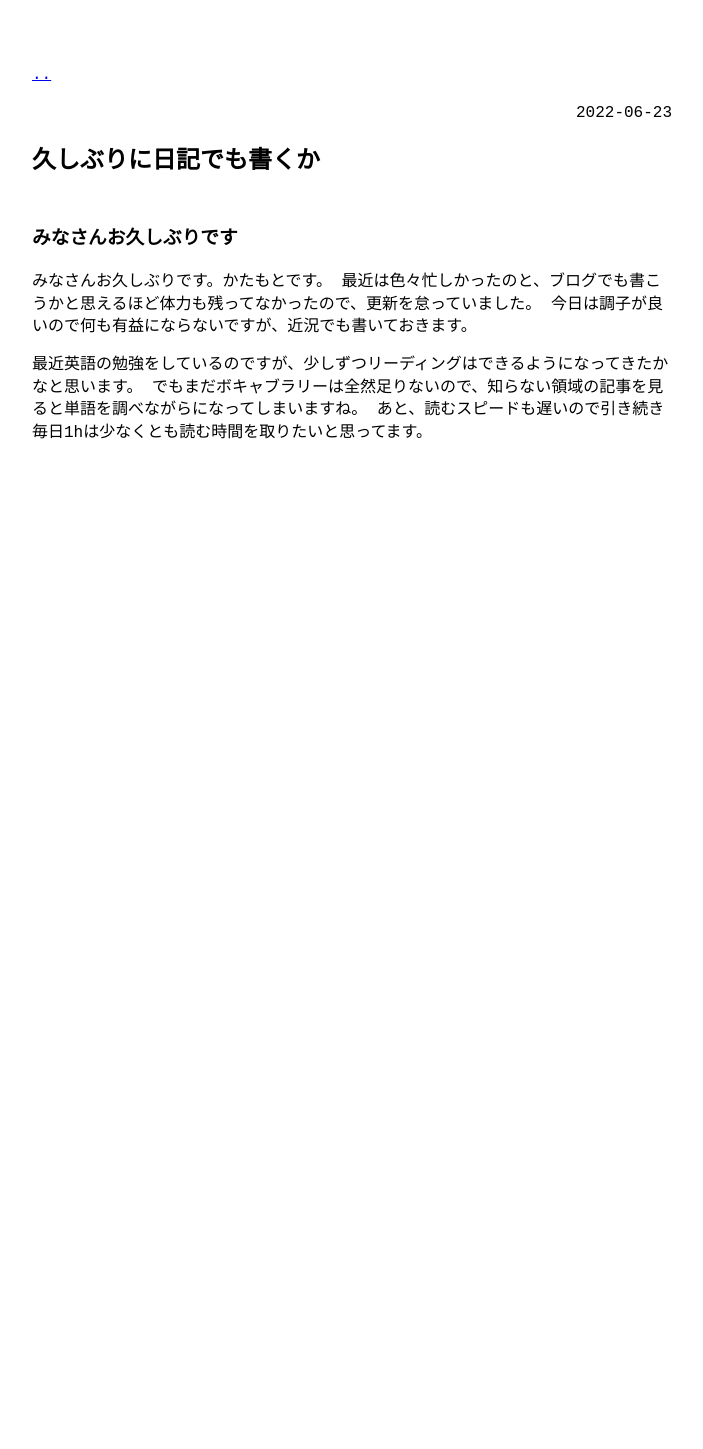
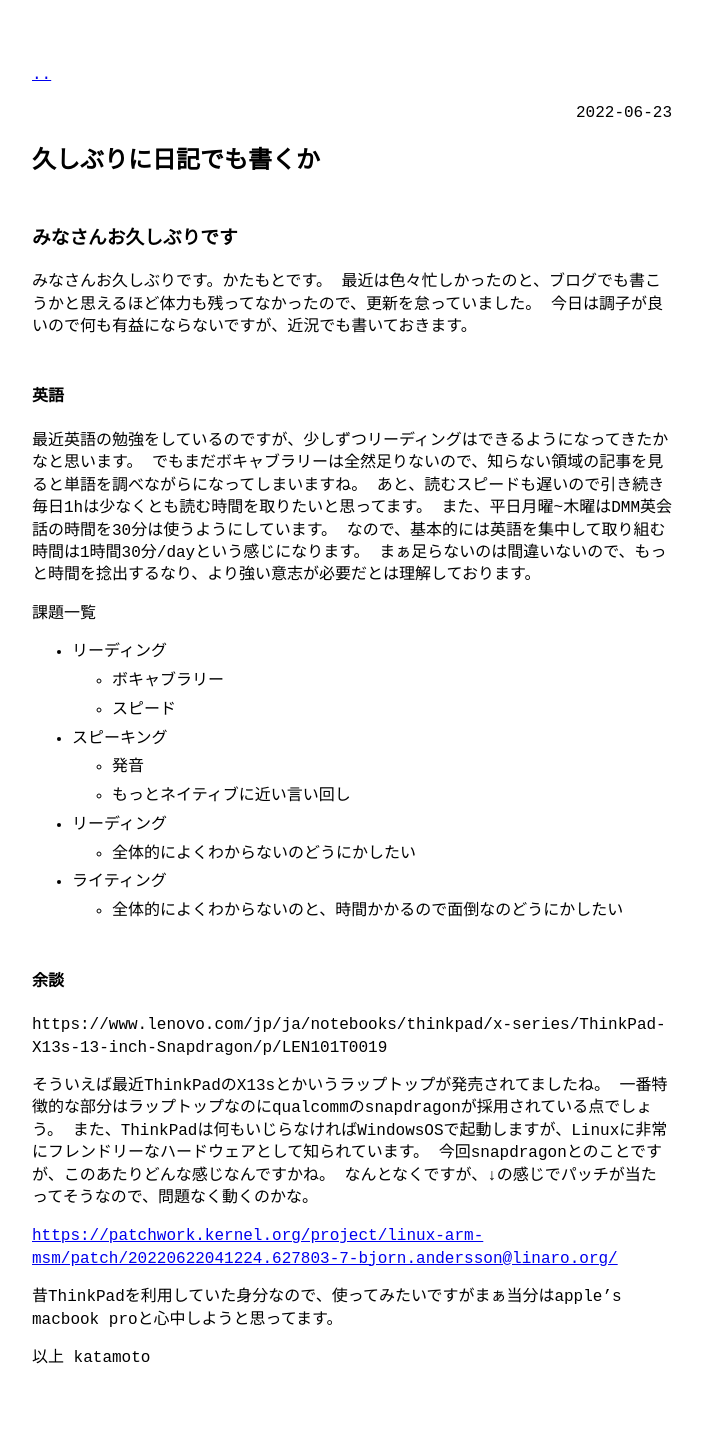
Before and after one commit to katamotokosuke/katamotokosuke.github.io, a Jekyll site: the page built from _posts/2022-06-23-june232022.markdown, in a window 1280 px wide. Shown: the whole page, without its empty margins (288-991 px from the left). Built offline with Jekyll 4.4.1, drawn with Linux system fonts in a browser that asks for light colours; before the commit the page ends 900 px from its top, so only the background shows below that.

Commit message:
add daily

```diff
--- a/_posts/2022-06-23-june232022.markdown
+++ b/_posts/2022-06-23-june232022.markdown
@@ -9,6 +9,41 @@ which_category: diary
 最近は色々忙しかったのと、ブログでも書こうかと思えるほど体力も残ってなかったので、更新を怠っていました。
 今日は調子が良いので何も有益にならないですが、近況でも書いておきます。
 
+
+#### 英語
 最近英語の勉強をしているのですが、少しずつリーディングはできるようになってきたかなと思います。
 でもまだボキャブラリーは全然足りないので、知らない領域の記事を見ると単語を調べながらになってしまいますね。
 あと、読むスピードも遅いので引き続き毎日1hは少なくとも読む時間を取りたいと思ってます。
+また、平日月曜~木曜はDMM英会話の時間を30分は使うようにしています。
+なので、基本的には英語を集中して取り組む時間は1時間30分/dayという感じになります。
+まぁ足らないのは間違いないので、もっと時間を捻出するなり、より強い意志が必要だとは理解しております。
+
+
+課題一覧
+- リーディング
+  - ボキャブラリー
+  - スピード
+- スピーキング
+  - 発音
+  - もっとネイティブに近い言い回し
+- リーディング
+  - 全体的によくわからないのどうにかしたい
+- ライティング
+  - 全体的によくわからないのと、時間かかるので面倒なのどうにかしたい
+
+#### 余談
+https://www.lenovo.com/jp/ja/notebooks/thinkpad/x-series/ThinkPad-X13s-13-inch-Snapdragon/p/LEN101T0019
+
+そういえば最近ThinkPadのX13sとかいうラップトップが発売されてましたね。
+一番特徴的な部分はラップトップなのにqualcommのsnapdragonが採用されている点でしょう。
+また、ThinkPadは何もいじらなければWindowsOSで起動しますが、Linuxに非常にフレンドリーなハードウェアとして知られています。
+今回snapdragonとのことですが、このあたりどんな感じなんですかね。 なんとなくですが、↓の感じでパッチが当たってそうなので、問題なく動くのかな。
+
+<a href="https://patchwork.kernel.org/project/linux-arm-msm/patch/20220622041224.627803-7-bjorn.andersson@linaro.org/">https://patchwork.kernel.org/project/linux-arm-msm/patch/20220622041224.627803-7-bjorn.andersson@linaro.org/</a>
+
+昔ThinkPadを利用していた身分なので、使ってみたいですがまぁ当分はapple's macbook proと心中しようと思ってます。
+
+
+
+
+以上 katamoto
```
